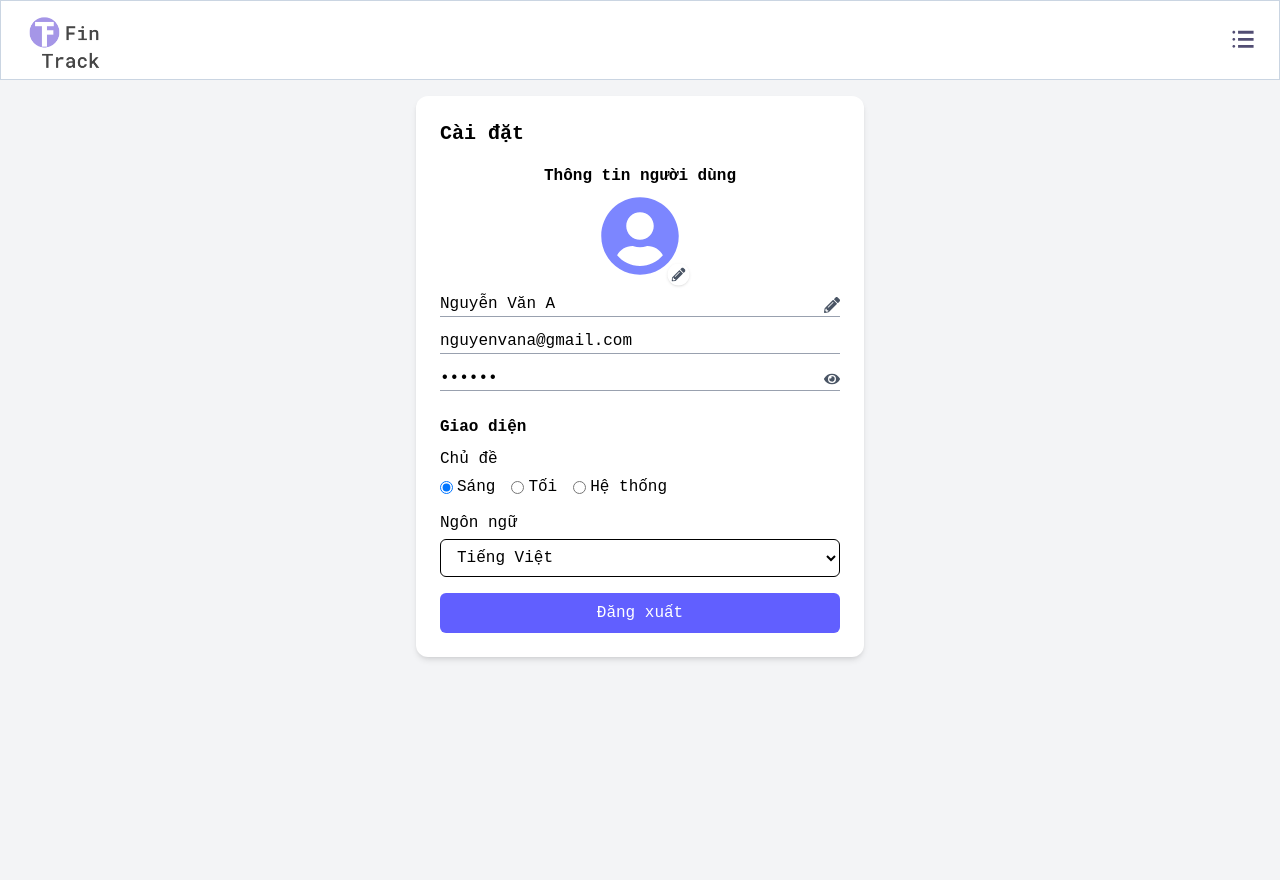
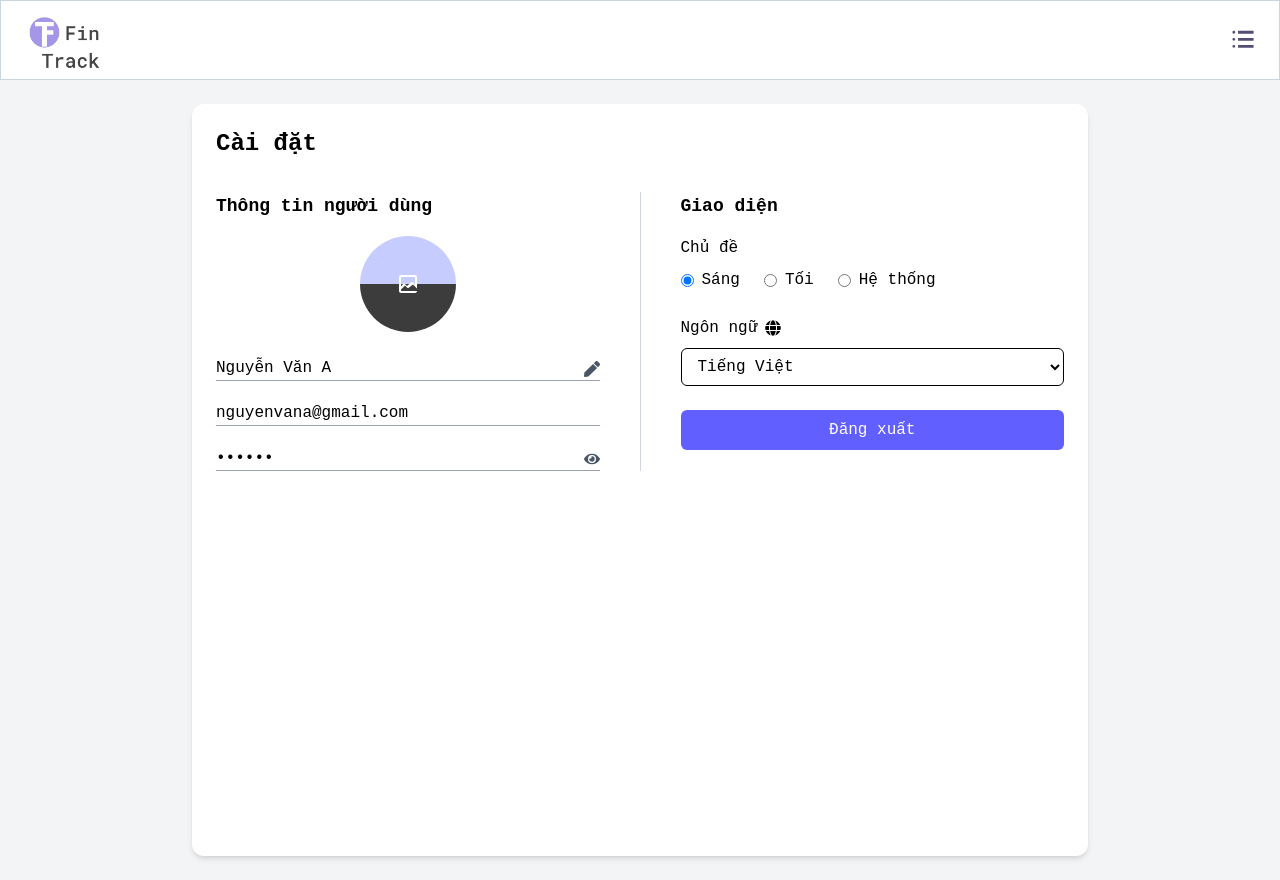
Before and after one commit to ngocdao-alt/FinTrack, a React (Vite) app: page /setting in a window 1280 px wide. Built offline with nearby package versions, Linux system fonts and the light colour scheme; no server answers.

Commit message:
Done Setting

```diff
--- a/src/Pages/LandingPage.jsx
+++ b/src/Pages/LandingPage.jsx
@@ -13,7 +13,7 @@ export default function LandingPages() {
         style={{ minHeight: "100vh" }}
       >
         {/* Header */}
-        <header className="flex items-center justify-between px-6 py-4">
+        <header className="px-32 md:px-44 flex items-center justify-between px-6 py-4">
           {/* Logo */}
           <a href="#" className="flex items-start group">
             <div className="flex items-center">
@@ -34,24 +34,27 @@ export default function LandingPages() {
 <div className="flex space-x-2">
   <Link
     to="/login"
-              className="px-5 py-2 rounded-md text-dark text-sm font-medium transition"
-              style={{ backgroundColor: "#dad7ff" }}
+    className="px-5 py-2 rounded-md text-dark text-sm font-bold
+               bg-[#dad7ff] hover:bg-[#8f87ff]
+               transition-colors duration-200"
   >
     Sign in
   </Link>
+
   <Link
-              to="/login?mode=register
-"
-              className="px-5 py-2 rounded-md text-dark text-sm font-medium transition"
-              style={{ backgroundColor: "#dad7ff" }}
+    to="/login?mode=register"
+    className="px-5 py-2 rounded-md text-dark text-sm font-bold
+               bg-[#dad7ff] hover:bg-[#8f87ff ]
+               transition-colors duration-200"
   >
     Register
   </Link>
 </div>
+
         </header>
 
         {/* Phần chính */}
-        <section className="px-12 md:px-24 flex flex-col md:flex-row gap-12 md:gap-36">
+        <section className="px-32 md:px-44 flex flex-col md:flex-row gap-22 md:gap-26">
           {/* Text */}
           <div className="w-full md:w-1/2">
             <h1 className="font-notosans font-bold leading-tight text-3xl sm:text-4xl md:text-6xl lg:text-7xl">
--- a/src/Pages/SettingPage.jsx
+++ b/src/Pages/SettingPage.jsx
@@ -1,23 +1,30 @@
-import React, { useState, useRef } from "react";
-import { Link } from "react-router-dom";
-
+import React, { useState, useRef } from 'react';
+import { Link } from 'react-router-dom';
 import {
   FaUserCircle,
-  FaPencilAlt,
+  FaCamera,
   FaSave,
   FaEye,
   FaEyeSlash,
-} from "react-icons/fa";
+  FaHome,
+  FaThLarge,
+  FaWallet,
+  FaChartLine,
+  FaChartPie,
+  FaCog,
+  FaPen,
+  FaGlobe,
+} from 'react-icons/fa';
 
 const SettingPage = () => {
   // ------------ STATE ------------
   const [avatar, setAvatar] = useState(null);
-  const [userName, setUserName] = useState("Nguyễn Văn A");
+  const [userName, setUserName] = useState('Nguyễn Văn A');
   const [editingName, setEditingName] = useState(false);
   const [showPassword, setShowPassword] = useState(false);
 
-  const [theme, setTheme] = useState("light"); // light | dark | system
-  const [language, setLanguage] = useState("vi"); // vi | en
+  const [theme, setTheme] = useState('light');    // light | dark | system
+  const [language, setLanguage] = useState('vi'); // vi | en
 
   const fileInputRef = useRef(null);
 
@@ -26,50 +33,58 @@ const SettingPage = () => {
 
   const handleAvatarChange = (e) => {
     const file = e.target.files[0];
-    if (file) setAvatar(URL.createObjectURL(file));   // xem trước ảnh
+    if (file) setAvatar(URL.createObjectURL(file)); // xem trước ảnh
   };
 
-  const saveUserName = () => {
-    // TODO: call API lưu tên
-    setEditingName(false);
-  };
+  const saveUserName = () => setEditingName(false); // TODO: call API để lưu
 
   // ------------ RENDER ------------
   return (
-    <div className="min-h-screen bg-[#f3f4f6] px-6 py-4 flex flex-col items-center">
-      {/* ---------- HEADER ---------- */}
+    <div className="min-h-screen flex bg-[#f3f4f6]">
+      {/* ---------- SIDEBAR ---------- */}
 
 
-      {/* ---------- CARD ---------- */}
-      <div className="w-full max-w-md bg-white rounded-xl shadow-md px-6 py-6">
-        {/* TITLE */}
-        <h2 className="text-xl font-semibold mb-4">Cài đặt</h2>
+      {/* ---------- MAIN ---------- */}
+      <main className="flex-1 px-4 sm:px-6 py-6 flex justify-center">
+  <div className="w-full max-w-4xl bg-white rounded-xl shadow-md p-6">
+    <h2 className="text-2xl font-semibold mb-8">Cài đặt</h2>
 
-        {/* Avatar + icon sửa */}
-{/* ---------- Thông tin người dùng ---------- */}
-<div className="flex flex-col items-center">
-  <h3 className="text-md font-semibold mb-2 text-center">
-    Thông tin người dùng
-  </h3>
+    <div className="flex flex-col md:flex-row gap-10 items-start">
+      {/* ===== LEFT: Thông tin người dùng ===== */}
+      <section className="flex-1">
+        <h3 className="text-lg font-semibold mb-4">Thông tin người dùng</h3>
 
-  {/* Avatar + icon bút chì */}
-  <div className="relative inline-block mb-4">
+        {/* Avatar với overlay */}
+        <div className="flex flex-col items-center mb-6">
+          <div className="relative inline-block h-24 w-24 group cursor-pointer">
            {avatar ? (
   <img
     src={avatar}
     alt="avatar"
-        className="h-20 w-20 rounded-full object-cover"
+    className="h-full w-full rounded-full object-cover"
   />
 ) : (
-      <FaUserCircle className="h-20 w-20 text-indigo-400" />
+  <div className="h-full w-full rounded-full overflow-hidden relative">
+    {/* Nửa trên: xanh nhạt */}
+    <div className="absolute top-0 left-0 w-full h-1/2 bg-[#c7ccff]" />
+    {/* Nửa dưới: xám đậm */}
+    <div className="absolute bottom-0 left-0 w-full h-1/2 bg-[#3c3c3c]" />
+    {/* Icon hình ảnh */}
+    <div className="absolute inset-0 flex items-center justify-center">
+      <svg
+        xmlns="http://www.w3.org/2000/svg"
+        className="w-6 h-6 text-white"
+        fill="currentColor"
+        viewBox="0 0 24 24"
+      >
+        <path d="M21 19V5a2 2 0 0 0-2-2H5a2 2 0 0 0-2 2v14a2 2 0 0 0 2 2h14a2 2 0 0 0 2-2ZM5 5h14v7.586l-2.293-2.293a1 1 0 0 0-1.414 0L11 14l-2.293-2.293a1 1 0 0 0-1.414 0L5 14.586V5Zm0 14v-1.586l4-4 2.293 2.293a1 1 0 0 0 1.414 0L17 12.414l4 4V19H5Z" />
+      </svg>
+    </div>
+  </div>
 )}
-    <button
-      onClick={handleAvatarClick}
-      className="absolute -bottom-1 -right-1 translate-x-1/4 translate-y-1/4 bg-white p-1 rounded-full shadow hover:bg-gray-100"
-      title="Đổi ảnh"
-    >
-      <FaPencilAlt className="text-sm text-gray-600" />
-    </button>
+
+
+            {/* INPUT ẩn */}
             <input
               ref={fileInputRef}
               type="file"
@@ -77,12 +92,22 @@ const SettingPage = () => {
               className="hidden"
               onChange={handleAvatarChange}
             />
+
+            {/* OVERLAY khi hover */}
+            <div
+              onClick={handleAvatarClick}
+              className="absolute inset-0 flex items-center justify-center
+                         bg-black/50 rounded-full text-white opacity-0
+                         group-hover:opacity-100 transition-opacity"
+              title="Đổi ảnh"
+            >
+              <FaCamera className="text-2xl" />
+            </div>
           </div>
         </div>
 
-
-        {/* Name / Email / Password */}
-        <div className="space-y-3">
+        {/* Trường dữ liệu */}
+        <div className="space-y-5">
           {/* Tên */}
           <div className="relative">
             <input
@@ -91,22 +116,19 @@ const SettingPage = () => {
               readOnly={!editingName}
               onChange={(e) => setUserName(e.target.value)}
               className={`w-full border-b bg-transparent pr-8 ${
-                editingName
-                  ? "border-indigo-400 focus:outline-none"
-                  : "border-gray-400"
+                editingName ? 'border-indigo-400 focus:outline-none' : 'border-gray-400'
               }`}
             />
             <button
               className="absolute right-0 top-1/2 -translate-y-1/2 text-gray-600 hover:text-indigo-600"
-              onClick={() =>
-                editingName ? saveUserName() : setEditingName(true)
-              }
+              onClick={() => (editingName ? saveUserName() : setEditingName(true))}
+              title={editingName ? 'Lưu tên' : 'Chỉnh sửa tên'}
             >
-              {editingName ? <FaSave /> : <FaPencilAlt />}
+              {editingName ? <FaSave /> : <FaPen />} {/* cây bút */}
             </button>
           </div>
 
-          {/* Email (không thể sửa) */}
+          {/* Email */}
           <input
             type="email"
             value="nguyenvana@gmail.com"
@@ -114,10 +136,10 @@ const SettingPage = () => {
             className="w-full border-b border-gray-400 bg-transparent"
           />
 
-          {/* Password + eye toggle */}
+          {/* Password */}
           <div className="relative select-none">
             <input
-              type={showPassword ? "text" : "password"}
+              type={showPassword ? 'text' : 'password'}
               value="123456"
               readOnly
               className="w-full border-b border-gray-400 bg-transparent pr-8"
@@ -125,22 +147,28 @@ const SettingPage = () => {
             <button
               className="absolute right-0 top-1/2 -translate-y-1/2 text-gray-600 hover:text-indigo-600"
               onClick={() => setShowPassword((s) => !s)}
+              title={showPassword ? 'Ẩn mật khẩu' : 'Hiện mật khẩu'}
             >
               {showPassword ? <FaEyeSlash /> : <FaEye />}
             </button>
           </div>
         </div>
+      </section>
 
-        {/* --- APPEARANCE --- */}
-        <div className="mt-6">
-          <h3 className="font-semibold mb-2">Giao diện</h3>
+      {/* ===== VERTICAL DIVIDER ===== */}
+      <div className="hidden md:block w-px bg-gray-300 self-stretch"></div>
+
+      {/* ===== RIGHT: Tuỳ chọn giao diện ===== */}
+      <section className="flex-1 mt-10 md:mt-0">
+
 
         {/* Chủ đề */}
-          <div className="mb-3">
-            <label className="block mb-1">Chủ đề</label>
-            <div className="flex space-x-4">
-              {["light", "dark", "system"].map((opt) => (
-                <label key={opt} className="flex items-center space-x-1">
+        <div className="mb-6">
+         <h3 className="text-lg font-semibold mb-4">Giao diện</h3>
+          <label className="block mb-2 font-medium">Chủ đề</label>
+          <div className="flex space-x-6">
+            {['light', 'dark', 'system'].map((opt) => (
+              <label key={opt} className="flex items-center space-x-2 cursor-pointer">
                 <input
                   type="radio"
                   name="theme"
@@ -148,17 +176,16 @@ const SettingPage = () => {
                   checked={theme === opt}
                   onChange={() => setTheme(opt)}
                 />
-                  <span>
-                    {opt === "light" ? "Sáng" : opt === "dark" ? "Tối" : "Hệ thống"}
-                  </span>
+                <span>{opt === 'light' ? 'Sáng' : opt === 'dark' ? 'Tối' : 'Hệ thống'}</span>
               </label>
             ))}
           </div>
         </div>
+            <div className="mb-6">
+          <label className="flex items-center space-x-2 mb-2 font-medium cursor-pointer">
 
-          {/* Ngôn ngữ */}
-          <div className="mb-4">
-            <label className="block mb-1">Ngôn ngữ</label>
+            <span>Ngôn ngữ</span><FaGlobe />
+          </label>
           <select
             className="w-full border px-3 py-2 rounded-md"
             value={language}
@@ -168,16 +195,18 @@ const SettingPage = () => {
             <option value="en">English</option>
           </select>
         </div>
-        </div>
-
+        {/* Nút Đăng xuất */}
         <Link
           to="/login"
-  className="block text-center w-full mt-4 bg-indigo-500 text-white py-2 rounded-md hover:bg-indigo-600"
+          className="block text-center w-full bg-indigo-500 text-white py-2 rounded-md hover:bg-indigo-600 transition-colors"
         >
           Đăng xuất
         </Link>
+      </section>
+    </div>
+    </div>
+  </main>
 
-      </div>
     </div>
   );
 };
```
Lines whose indentation alone changed are shown as unchanged.
